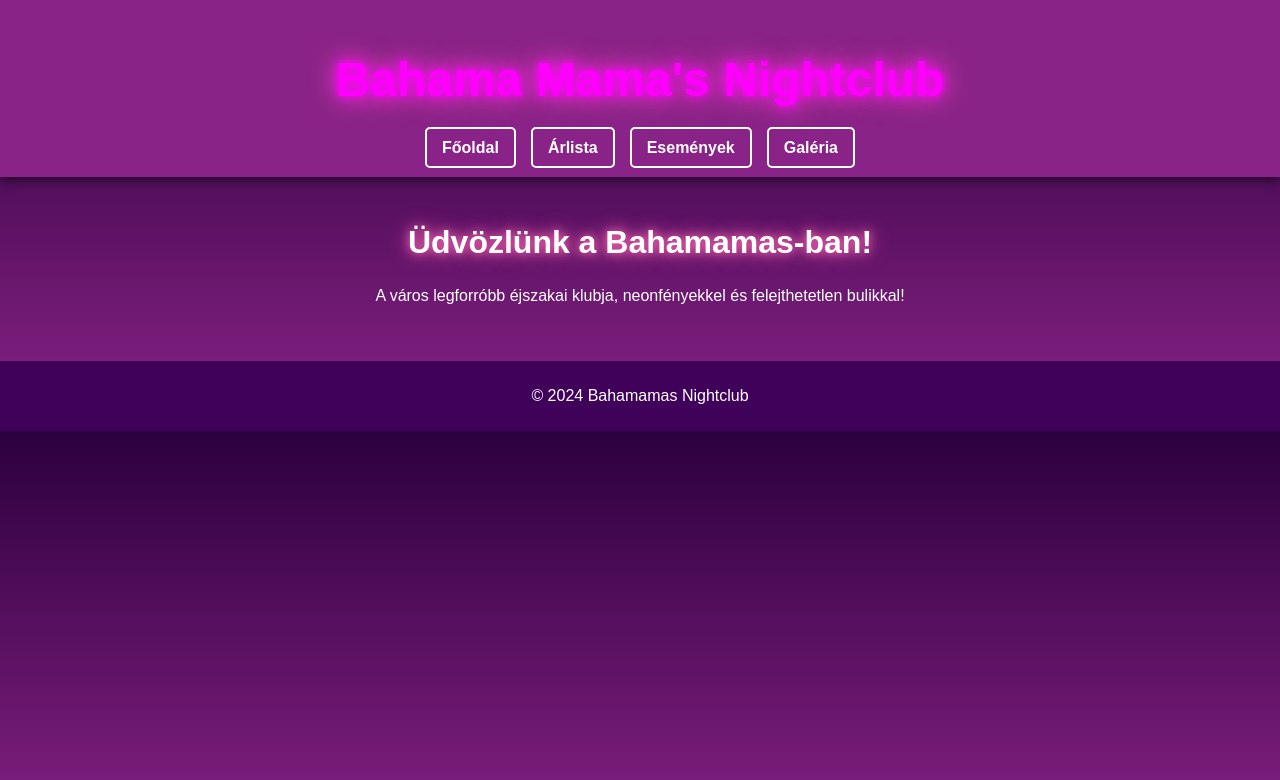
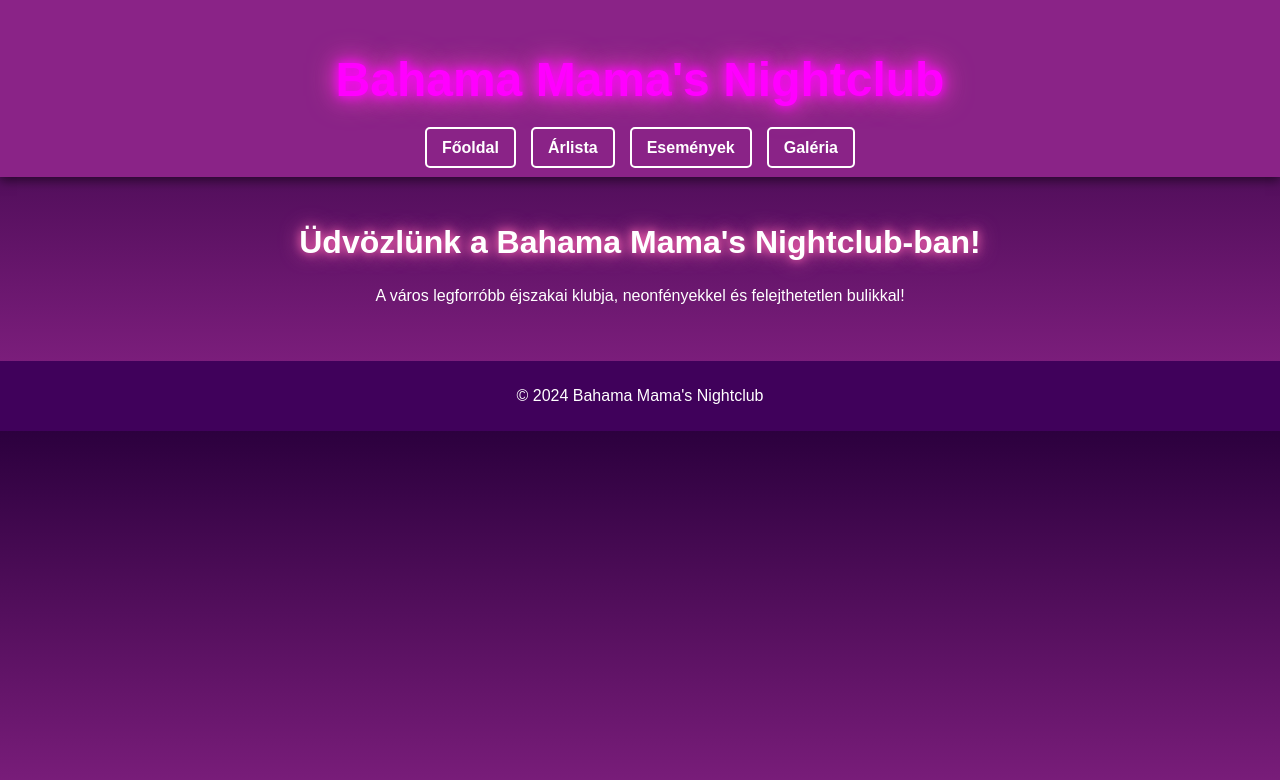
Before and after one commit to Citro11/Bahama-Mamas, a plain HTML site: page index.html in a window 1280 px wide. Drawn offline with Linux system fonts and the light colour scheme.

Commit message:
Update index.html

```diff
--- a/index.html
+++ b/index.html
@@ -3,7 +3,7 @@
 <head>
     <meta charset="UTF-8">
     <meta name="viewport" content="width=device-width, initial-scale=1.0">
-    <title>Bahamamas - Főoldal</title>
+    <title>Bahama Mama's - Főoldal</title>
     <link rel="stylesheet" href="style.css">
 </head>
 <body>
@@ -20,12 +20,12 @@
     </header>
     <main>
         <section class="intro">
-            <h2>Üdvözlünk a Bahamamas-ban!</h2>
+            <h2>Üdvözlünk a Bahama Mama's Nightclub-ban!</h2>
             <p>A város legforróbb éjszakai klubja, neonfényekkel és felejthetetlen bulikkal!</p>
         </section>
     </main>
     <footer>
-        <p>© 2024 Bahamamas Nightclub</p>
+        <p>© 2024 Bahama Mama's Nightclub</p>
     </footer>
 </body>
 </html>
```
